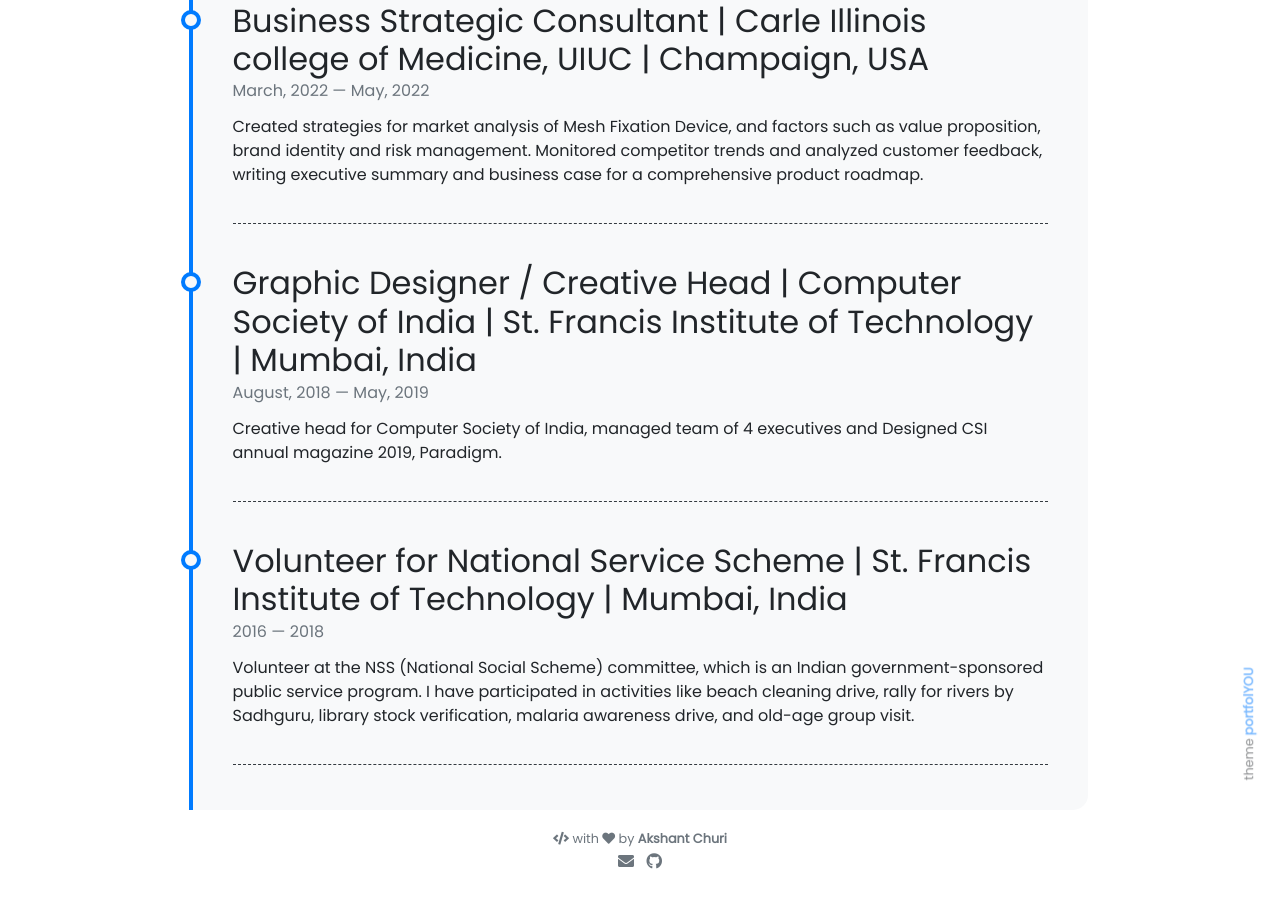
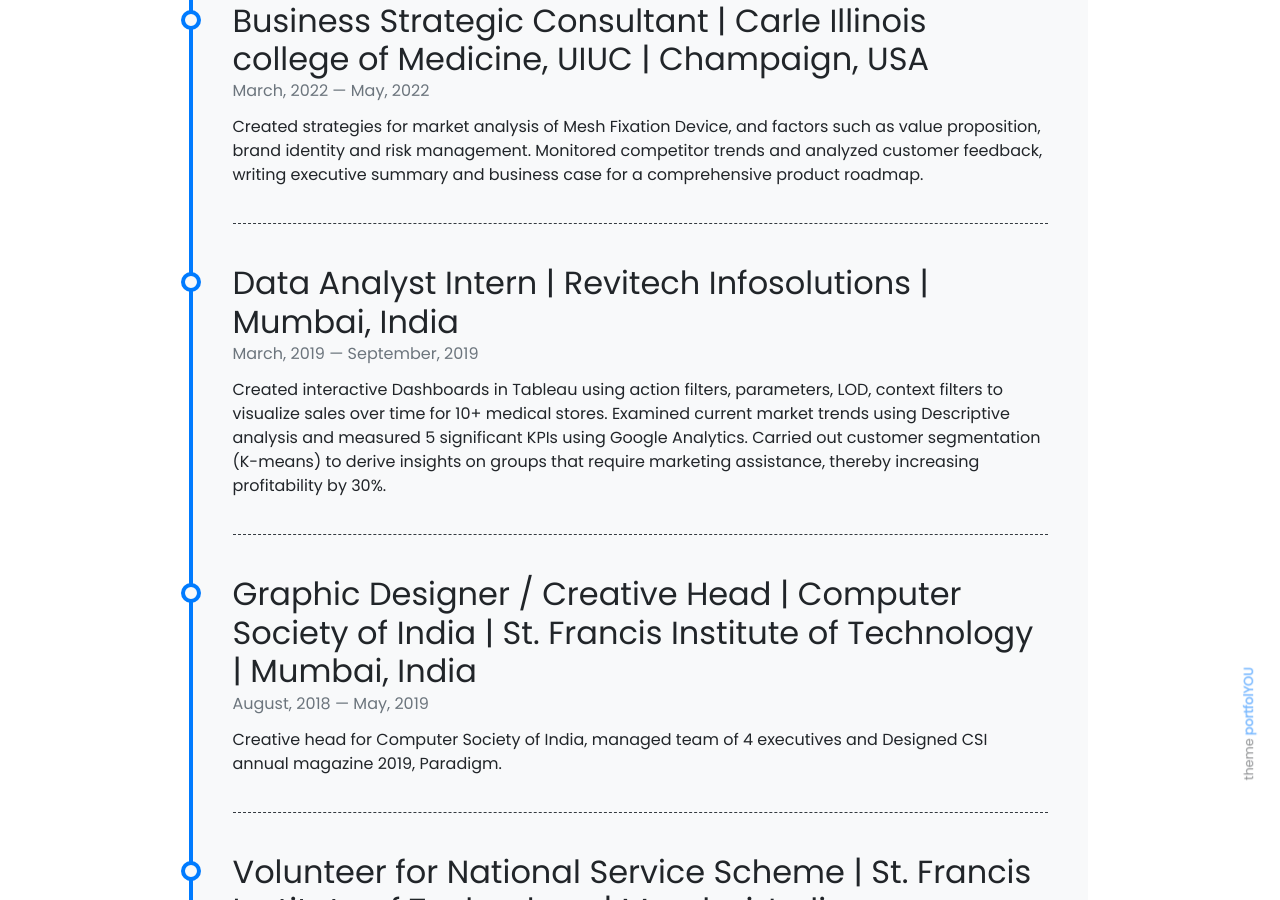
Before and after one commit to akshant10/akshant10.github.io, a Jekyll site: the page built from pages/about.md, in a window 1280 px wide and 900 px high, scrolled down 1661 px. Built offline with Jekyll 4.4.1, drawn with Linux system fonts in a browser that asks for light colours; nearby versions of some CDN libraries.

Commit message:
Update timeline.yml

```diff
--- a/_data/timeline.yml
+++ b/_data/timeline.yml
@@ -13,6 +13,12 @@
   to: May, 2022
   description: Created strategies for market analysis of Mesh Fixation Device, and factors such as value proposition, brand identity and risk management. Monitored competitor trends and analyzed customer feedback, writing executive summary and business case for a comprehensive product roadmap.
 
+- title: Data Analyst Intern | Revitech Infosolutions | Mumbai, India
+  from: March, 2019
+  to: September, 2019
+  description: Created interactive Dashboards in Tableau using action filters, parameters, LOD, context filters to visualize sales over time for 10+ medical stores. Examined current market trends using Descriptive analysis and measured 5 significant KPIs using Google Analytics. Carried out customer segmentation (K-means) to derive insights on groups that require marketing assistance, thereby increasing profitability by 30%.
+
+
 - title: Graphic Designer / Creative Head | Computer Society of India | St. Francis Institute of Technology | Mumbai, India
   from: August, 2018
   to: May, 2019
```
